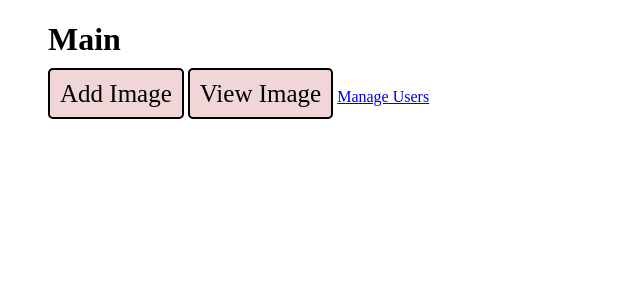
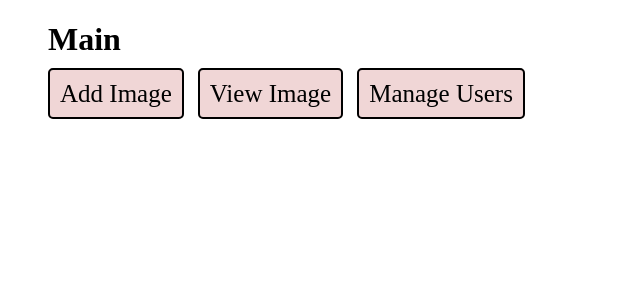
Before and after one commit to contour66/python-image-gallery, a Flask app: template gallery/ui/templates/main.html in a window 1280 px wide. Shown: the top 300 px of the page, without its empty margins (0-640 px from the left). Run offline with Flask 2, Linux system fonts and the light colour scheme; the template is opened without the code that fills it, so the values that code supplies are empty; parts of the project's set-up code (start-up, migrations or seed data) failed here and were passed over.

Commit message:
add main

```diff
--- a/gallery/ui/templates/main.html
+++ b/gallery/ui/templates/main.html
@@ -13,9 +13,9 @@
 
 
 
-	<a href="/add-image" style="text-decoration:none;font-size: 25px; background: #f0d6d6;color: black;padding: 10px; border: 2px solid black;border-radius: 5px;">Add Image</a>
-    <a href="/add-image" style="text-decoration:none;font-size: 25px; background: #f0d6d6;color: black;padding: 10px; border: 2px solid black;border-radius: 5px;">View Image</a>
-    <a href="/admin/users">Manage Users</a>
+	<a href="/add-image" style="text-decoration:none;font-size: 25px; background: #f0d6d6;color: black;padding: 10px;margin-right: 10px; border: 2px solid black;border-radius: 5px; ">Add Image</a>
+    <a href="/add-image" style="text-decoration:none;font-size: 25px; background: #f0d6d6;color: black;padding: 10px;margin-right: 10px; border: 2px solid black;border-radius: 5px; ">View Image</a>
+    <a href="/admin/users" style="text-decoration:none;font-size: 25px; background: #f0d6d6;color: black;padding: 10px;margin-right: 10px; border: 2px solid black;border-radius: 5px; ">Manage Users</a>
 
 </div>
 </body>
```
